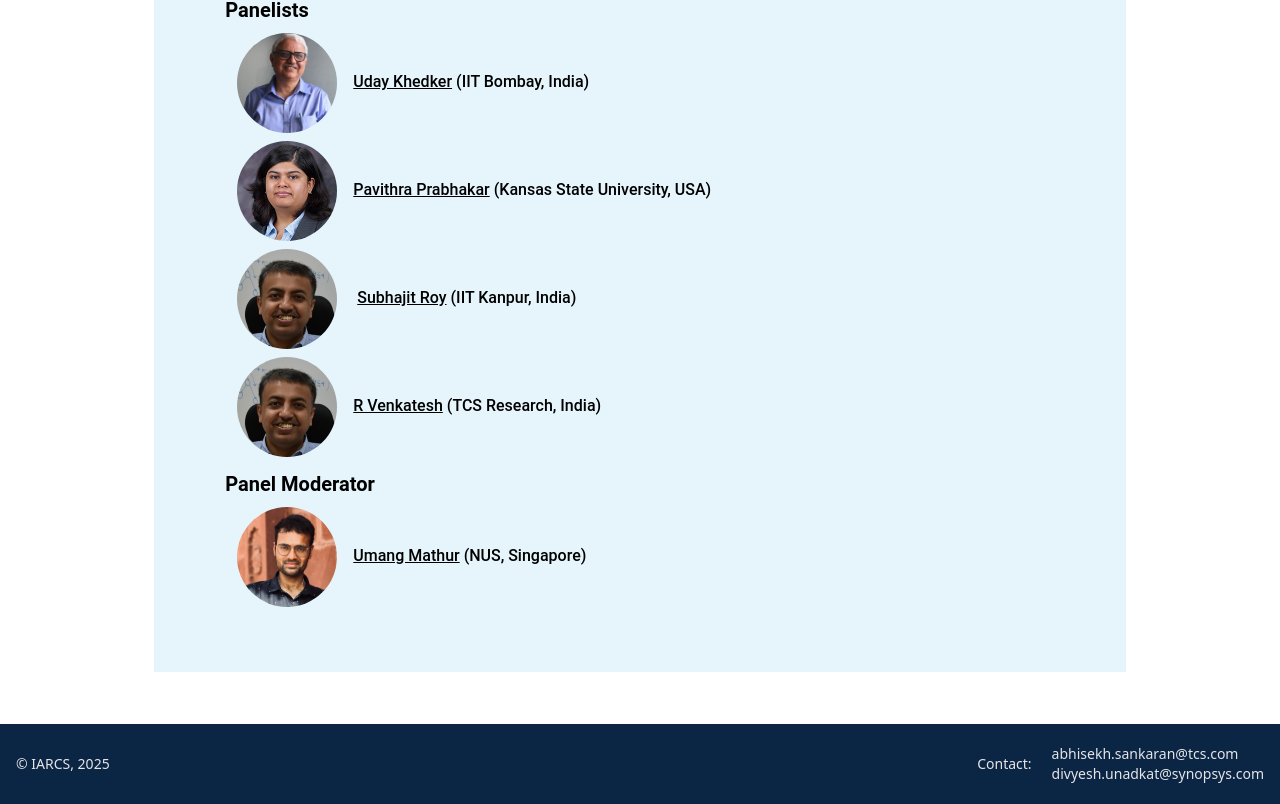
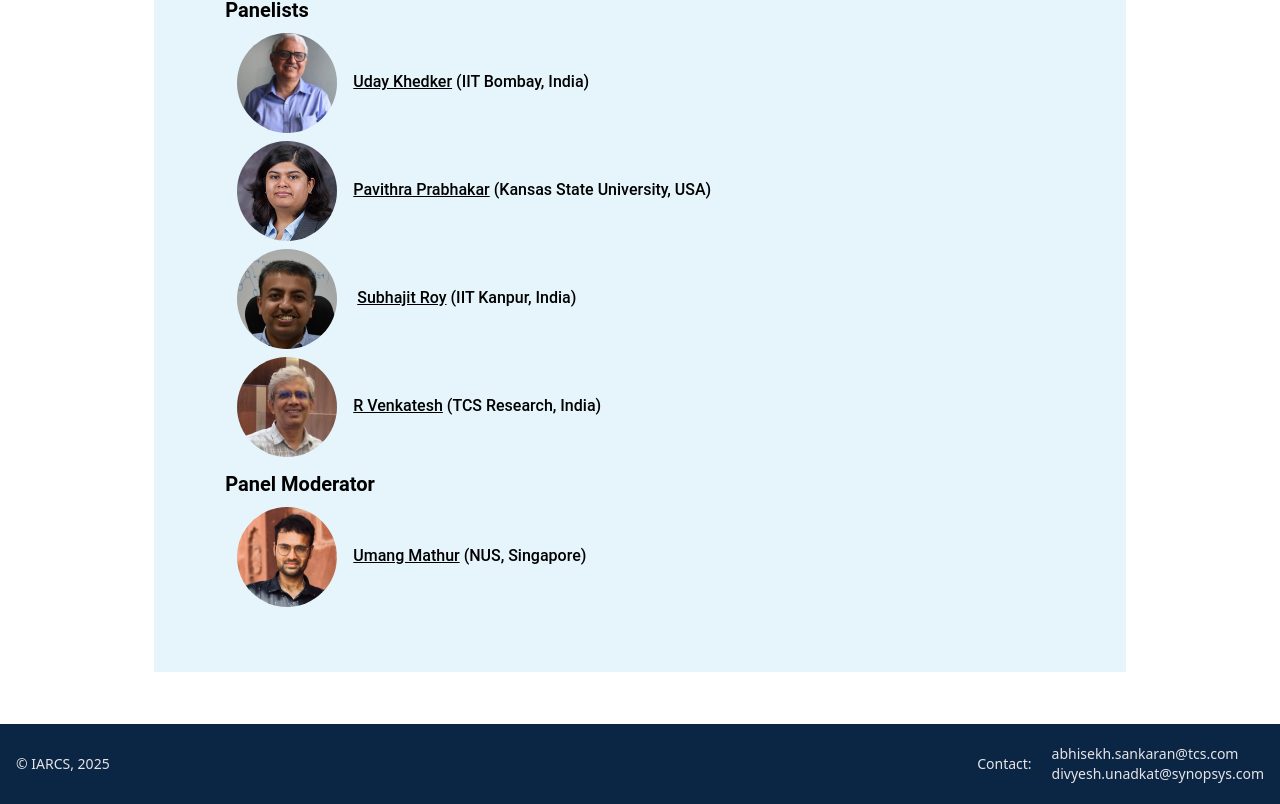
Before and after one commit to RajivDalal/RHPL, a React (Vite) app in the folder rhpl-web/: page /panel_discussion in a window 1280 px wide. Shown: the part 655-1459 px from the top of the page. Built offline with nearby package versions, Linux system fonts and the light colour scheme; a web font is replaced by a local one.

Commit message:
Added image for R. Venkatesh

```diff
--- a/rhpl-web/src/pages/panel_discussion.jsx
+++ b/rhpl-web/src/pages/panel_discussion.jsx
@@ -4,6 +4,7 @@ import UdayImage from '../images/Uday.png';
 import PavithraImage from '../images/Pavithra1.png';
 import SubhajitImage from '../images/Subhajit.png';
 import UmangImage from '../images/Umang.png';
+import VenkateshImage from '../images/Venkatesh.jpeg'
 /* const Panel = () => {
   return (
     <div className="content">
@@ -149,7 +150,7 @@ const Panel = () => {
           </li>
           <li>
             <img
-              src={SubhajitImage}
+              src={VenkateshImage}
               alt="Subhajit Roy"
               width={100}
               height={100}
```
Also changed, not shown: rhpl-web/src/images/Venkatesh.jpeg (added).
